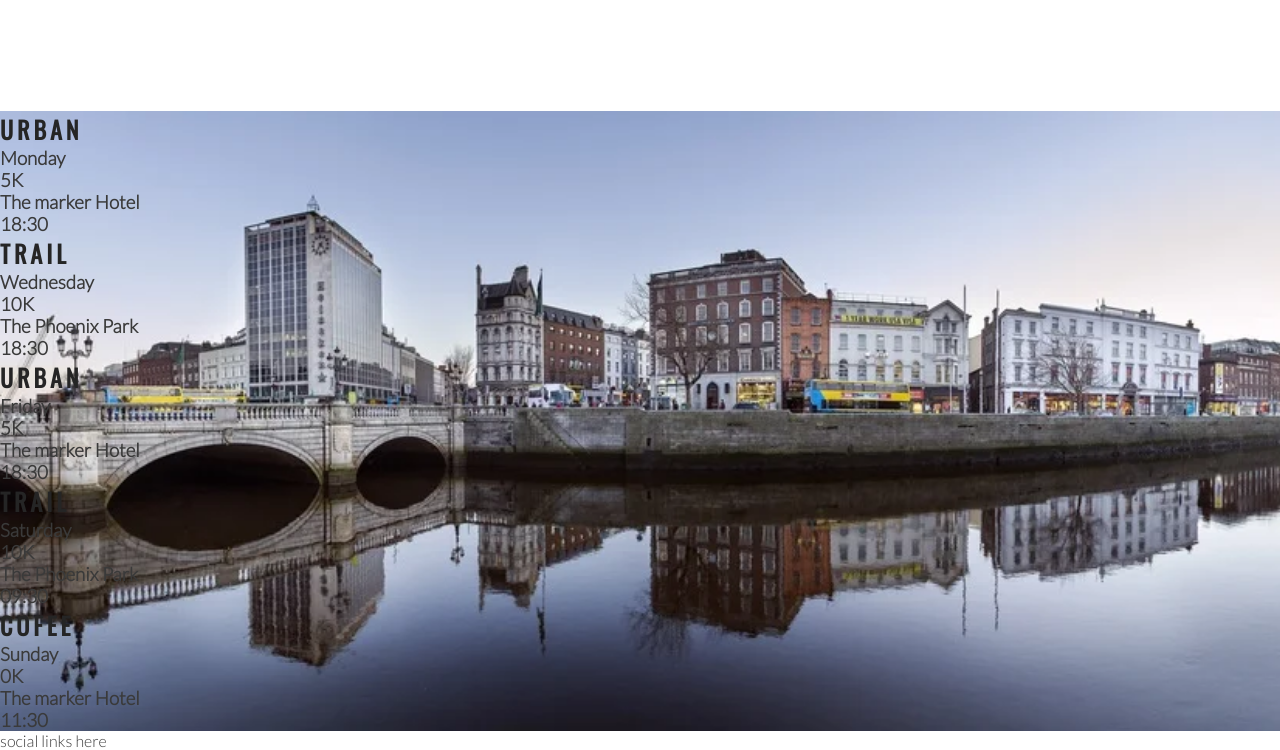
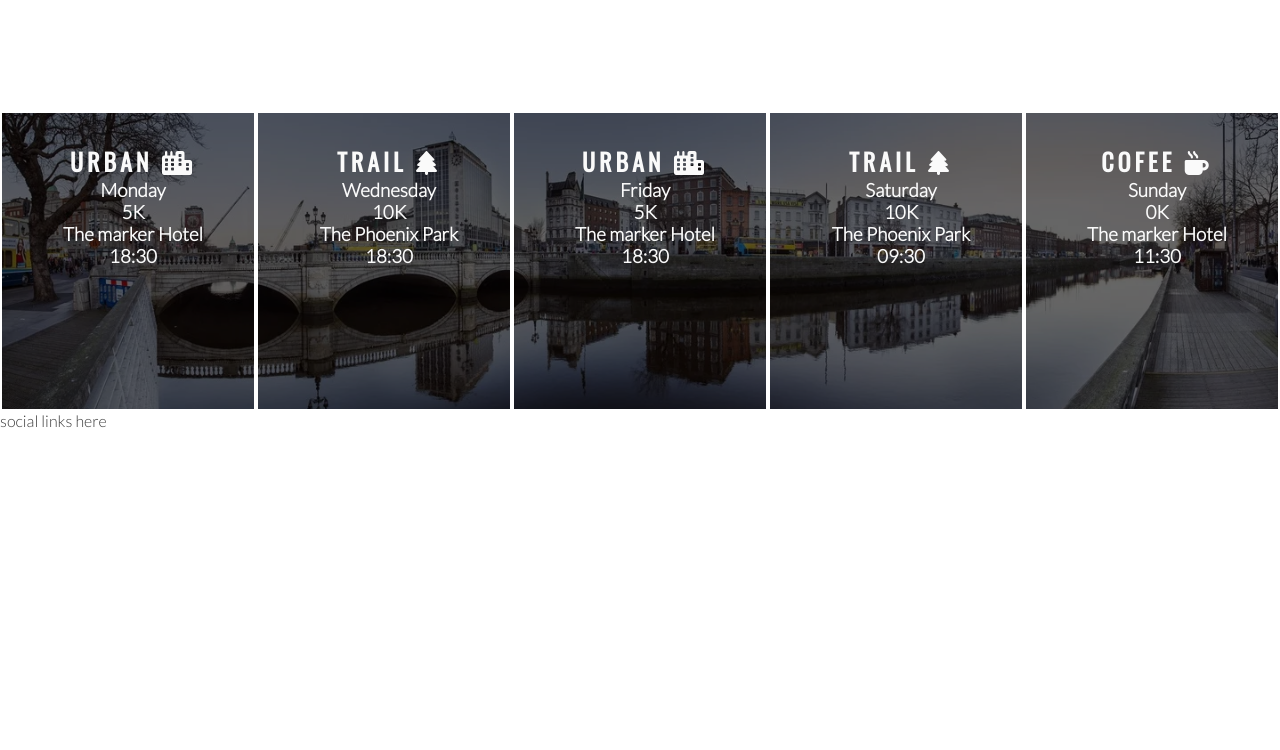
Before and after one commit to anahita83radfar/love-running, a plain HTML site: page index.html in a window 1280 px wide. Shown: the part 1184-1934 px from the top of the page. After the commit the page ends 1614 px from the top, so only its background shows below. Drawn offline with nearby package versions, Linux system fonts and the light colour scheme.

Commit message:
Style panels and add icons

```diff
--- a/assets/css/style.css
+++ b/assets/css/style.css
@@ -203,3 +203,19 @@ hr {
     width: 100%;
     overflow: hidden;
 }
+
+#times div {
+    color: #fafafa;
+    background-color: rgba(0, 0, 0, .6);
+    width: 20%;
+    height: 300px;
+    float: left;
+    padding: 30px 0 0 10px;
+    text-align: center;
+    border: 2px solid white;
+    box-sizing: border-box;
+}
+
+#times h2 {
+    color: #fafafa;
+}
--- a/index.html
+++ b/index.html
@@ -82,35 +82,35 @@
     </section>
     <section id="times">
         <div>
-            <h2>Urban</h2>
+            <h2>Urban <i class="fas fa-city"></i></h2>
             <h3>Monday</h3>
             <h3>5K</h3>
             <h3>The marker Hotel</h3>
             <h3>18:30</h3>
         </div>
         <div>
-            <h2>Trail</h2>
+            <h2>Trail <i class="fas fa-tree"></i></h2>
             <h3>Wednesday</h3>
             <h3>10K</h3>
             <h3>The Phoenix Park</h3>
             <h3>18:30</h3>
         </div>
         <div>
-            <h2>Urban</h2>
+            <h2>Urban <i class="fas fa-city"></i></h2>
             <h3>Friday</h3>
             <h3>5K</h3>
             <h3>The marker Hotel</h3>
             <h3>18:30</h3>
         </div>
         <div>
-            <h2>Trail</h2>
+            <h2>Trail <i class="fas fa-tree"></i></h2>
             <h3>Saturday</h3>
             <h3>10K</h3>
             <h3>The Phoenix Park</h3>
             <h3>09:30</h3>
         </div>
         <div>
-            <h2>Cofee</h2>
+            <h2>Cofee <i class="fas fa-mug-hot"></i></h2>
             <h3>Sunday</h3>
             <h3>0K</h3>
             <h3>The marker Hotel</h3>
```
